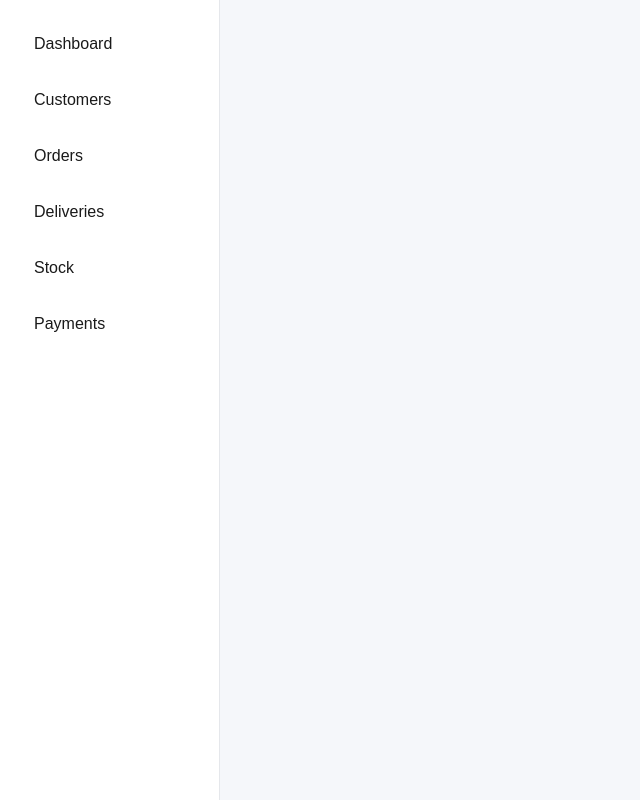
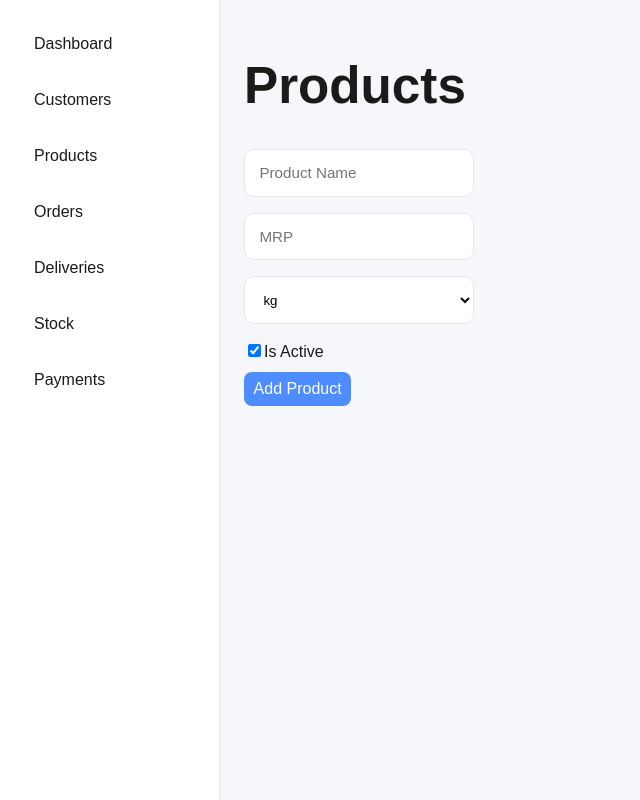
Before and after one commit to LaxmiGodara/warehouse-management-system, a React (Vite) app in the folder client/: page /products in a window 1280 px wide. Shown: the whole page, without its empty margins (0-640 px from the left). Built offline with nearby package versions, Linux system fonts and the light colour scheme.

Commit message:
products module created with MRP, unit dropdown and active toggle

```diff
--- a/client/src/App.css
+++ b/client/src/App.css
@@ -48,6 +48,7 @@ body {
 
 .nav-item:hover {
   background-color: var(--bg-hover);
+  box-shadow: 3px 3px 3px #6c9df8;
 }
 
 .nav-item:active {
@@ -91,7 +92,7 @@ body {
 .summary-card:hover {
   background-color: var(--bg-hover);
   transform: translateY(-2px);
-  box-shadow: 0 6px 18px rgba(34, 34, 179, 0.05);
+  box-shadow: 5px 5px 3px #6c9df8;
 }
 
 .card-title {
@@ -151,17 +152,15 @@ button:active {
   margin-top: 1rem;
   border: 1px solid #e5e7eb;
 }
+
+/* Customers Info */
+
 .customers {
   max-width: 700px;
 }
-.customer-form {
-  background: var(--bg-card);
-  padding: 1.5rem;
-  border-radius: var(--radius);
-  border: 1px soild #e5e7eb;
-  margin-bottom: 2rem;
-}
-.customer-form input {
+
+.customer-form input
+{
   display: block;
   width: 100%;
   margin-bottom: 1rem;
@@ -176,15 +175,26 @@ button:active {
     border-color 0.15s ease,
     box-shadow 0.15s ease;
 }
+
+.customer-form textarea {
+ width:100%;
+ border-radius: 8px;
+ margin-top: 0.2rem;
+ border: 1px solid #e5e7eb;
+ background: var(--bg-card);
+ color: var(--text-primary);
+ font-size: 0.95rem;
+
+}
 .customer-form input:focus {
   outline: none;
   border-color: var(--accent);
   box-shadow: 0 4px 10px rgba(79, 140, 255, 0.15);
 }
 
+
 .customer-form button {
   background: var(--accent);
-
   padding: 0.6rem 1rem;
   border-radius: var(--radius);
   border: none;
@@ -214,7 +224,7 @@ button:active {
     box-shadow 0.15s ease;
 }
 .customer-card:hover {
-  transform: transition(-2px);
+  transform: translateY(-2px);
   box-shadow: 0 4px 12px rgba(79, 140, 255, 0.2);
 }
 .customer-card strong {
@@ -223,5 +233,69 @@ button:active {
 .customer-card div {
   font-size: 0.9rem;
   color: var(--text-muted);
-  margin-top:0.2rem;
+  margin-top: 0.2rem;
 }
+
+/* Products Info */
+
+.products {
+  max-width: 700px;
+}
+
+.product-form input {
+  display: block;
+  width: 100%;
+  margin-bottom: 1rem;
+  border-radius: 5px;
+  padding: 0.9rem;
+  border-radius: var(--radius);
+  border: 1px solid #e5e7eb;
+  background: var(--bg-card);
+  color: var(--text-primary);
+  font-size: 0.95rem;
+  transition:
+    border-color 0.15s ease,
+    box-shadow 0.15s ease;
+}
+
+.product-form input:focus {
+  border: none;
+  border-color: var(--accent);
+  box-shadow: 0 4px 10px rgba(79, 140, 255, 0.15);
+}
+
+.product-form select {
+  width: 100%;
+  padding: 0.9rem;
+  margin-bottom: 1rem;
+  border-radius: var(--radius);
+  border: 1px solid #e5e7eb;
+  background: var(--bg-card);
+}
+
+.checkbox-row .button {
+  display: flex;
+  align-items: center;
+  gap: 8px;
+  margin-bottom: 1rem;
+}
+
+.badge-active {
+  display: inline-block;
+   padding: 4px 8px;
+  background: #e6f0ff;
+  color:var(--accent);
+  border-radius:12px;
+  font-size:0.8rem;
+  margin-top:6px;
+}
+
+.badge-inactive {
+  display: inline-block;
+  padding: 4px 8px;
+  background: #f1f3f5;
+  color: var(--text-muted);
+  border-radius: 12px;
+  font-size: 0.8rem;
+  margin-top: 6px;
+}
--- a/client/src/App.jsx
+++ b/client/src/App.jsx
@@ -5,9 +5,11 @@ import { useState } from "react";
 
 function App() {
   const [customers, setCustomers] = useState([]);
+  const [products, setProducts] = useState([])
   return (
     <BrowserRouter>
-      <MainLayout customers={customers} setCustomers={setCustomers} />
+      <MainLayout customers={customers} setCustomers={setCustomers}
+      products={products} setProducts={setProducts}/>
     </BrowserRouter>
   );
 }
--- a/client/src/layout/MainLayout.jsx
+++ b/client/src/layout/MainLayout.jsx
@@ -6,14 +6,16 @@ import Orders from "../pages/Orders";
 import Deliveries from "../pages/Deliveries";
 import Stock from "../pages/Stock";
 import Payments from "../pages/Payments";
+import Products from "../pages/Products";
 
-export default function MainLayout({ customers, setCustomers }) {
+export default function MainLayout({ customers, setCustomers , products, setProducts}) {
   return (
     <div className="app-layout">
       {/* Sidebar Navigation */}
       <aside className="sidebar">
         <NavItem to="/">Dashboard</NavItem>
         <NavItem to="/customers">Customers</NavItem>
+        <NavItem to="/products">Products</NavItem>
         <NavItem to="/orders">Orders</NavItem>
         <NavItem to="/deliveries">Deliveries</NavItem>
         <NavItem to="/stock">Stock</NavItem>
@@ -28,6 +30,12 @@ export default function MainLayout({ customers, setCustomers }) {
               <Customers customers={customers} setCustomers={setCustomers} />
             }
           />
+          <Route
+            path="/products"
+            element={
+              <Products products={products} setProducts={setProducts} />
+            }
+          />
           <Route path="/orders" element={<Orders />} />
           <Route path="/deliveries" element={<Deliveries />} />
           <Route path="/stock" element={<Stock />} />
--- a/client/src/pages/Customers.jsx
+++ b/client/src/pages/Customers.jsx
@@ -4,14 +4,17 @@ function Customers({ customers, setCustomers }) {
   const [name, setName] = useState("");
   const [phone, setPhone] = useState("");
   const [location, setLocation] = useState("");
+  const [email, setEmail] = useState("");
+  const [isActive, setIsActive] = useState(true);
 
   const handleCreateCustomer = () => {
-    if (!name || !phone || !location) return;
+    if (!name || !phone || !email || !location) return;
 
     const newCustomer = {
       id: Date.now(),
       name,
       phone,
+      email,
       location,
     };
 
@@ -19,6 +22,7 @@ function Customers({ customers, setCustomers }) {
 
     setName("");
     setPhone("");
+    setEmail("");
     setLocation("");
   };
 
@@ -40,20 +44,43 @@ function Customers({ customers, setCustomers }) {
         />
 
         <input
+          placeholder="Email"
+          type="email"
+          value={email}
+          onChange={(e) => setEmail(e.target.value)}
+        />
+        <textarea
+          rows={5}
+          cols={30}
           placeholder="Location"
           value={location}
           onChange={(e) => setLocation(e.target.value)}
         />
+      </div>
 
-        <button onClick={handleCreateCustomer}>Add Customer</button>
-      </div>
+      <label className="checkbox-row">
+        <input
+          type="checkbox"
+          checked={isActive}
+          onChange={(e) => setIsActive(e.target.checked)}
+        />
+        <span>Is Active</span>
+      </label>
+
+      <button onClick={handleCreateCustomer}>Add Customer</button>
 
       <div className="customer-list">
         {customers.map((customer) => (
           <div key={customer.id} className="customer-card">
             <strong>{customer.name}</strong>
             <div>{customer.phone}</div>
+            <div>{customer.email}</div>
             <div>{customer.location}</div>
+            <div
+              className={customer.isActive ? "badge-active" : "badge-inactive"}
+            >
+              {customer.isActive ? "Active" : "Inactive"}
+            </div>
           </div>
         ))}
       </div>
--- /dev/null
+++ b/client/src/pages/Products.jsx
@@ -0,0 +1,85 @@
+import { useState } from "react";
+
+function Products({ products, setProducts }) {
+  const [name, setName] = useState("");
+  const [mrp, setMrp] = useState("");
+  const [unit, setUnit] = useState("kg");
+  const [isActive, setIsActive] = useState(true);
+
+  const handleCreateProduct = () => {
+    const numericMrp = Number(mrp);
+
+    if (!name || numericMrp <= 0) return;
+
+    const newProduct = {
+      id: Date.now(),
+      name,
+      mrp: numericMrp,
+      unit,
+      isActive,
+    };
+
+    setProducts([...products, newProduct]);
+
+    setName("");
+    setMrp("");
+    setUnit("kg");
+    setIsActive(true);
+  };
+
+  return (
+    <div className="products">
+      <h1>Products</h1>
+
+      <div className="product-form">
+        <input
+          placeholder="Product Name"
+          value={name}
+          onChange={(e) => setName(e.target.value)}
+        />
+
+        <input
+          type="number"
+          placeholder="MRP"
+          value={mrp}
+          onChange={(e) => setMrp(e.target.value)}
+        />
+
+        <select value={unit} onChange={(e) => setUnit(e.target.value)}>
+          <option value="kg">kg</option>
+          <option value="litre">litre</option>
+          <option value="piece">piece</option>
+        </select>
+
+      </div>
+
+       <label className="checkbox-row">
+          <input
+            type="checkbox"
+            checked={isActive}
+            onChange={(e) => setIsActive(e.target.checked)}
+          />
+          <span>Is Active</span>
+        </label>
+
+        <button onClick={handleCreateProduct}>Add Product</button>
+
+      <div className="product-list">
+        {products.map((product) => (
+          <div key={product.id} className="product-card">
+            <strong>{product.name}</strong>
+            <div>MRP: ₹{product.mrp}</div>
+            <div>Unit: {product.unit}</div>
+            <div
+              className={product.isActive ? "badge-active" : "badge-inactive"}
+            >
+              {product.isActive ? "Active" : "Inactive"}
+            </div>
+          </div>
+        ))}
+      </div>
+    </div>
+  );
+}
+
+export default Products;
```
